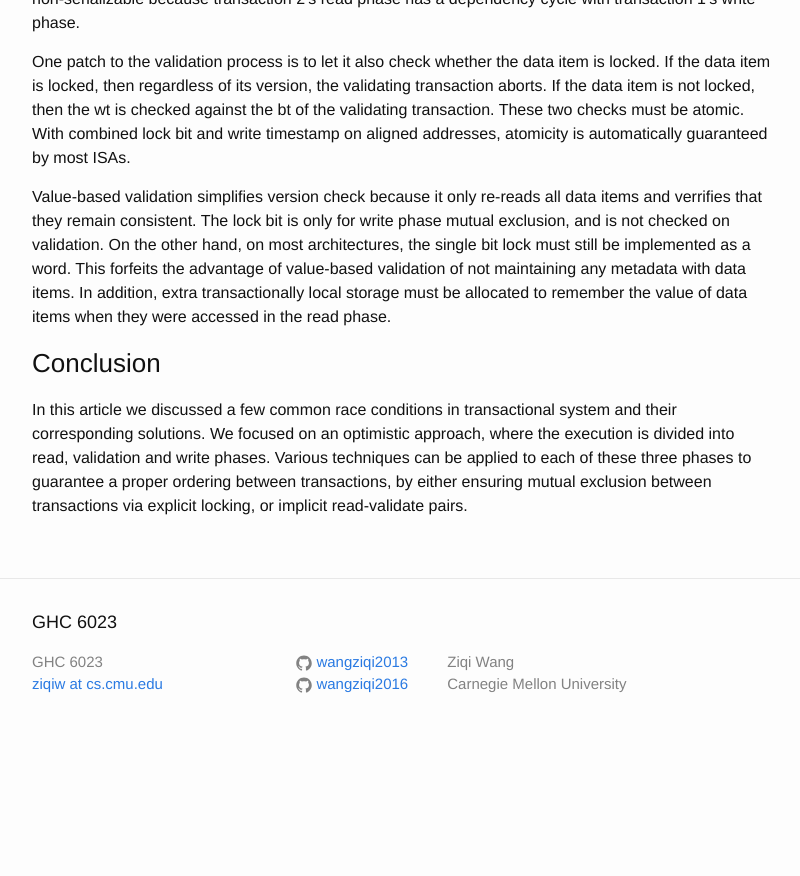
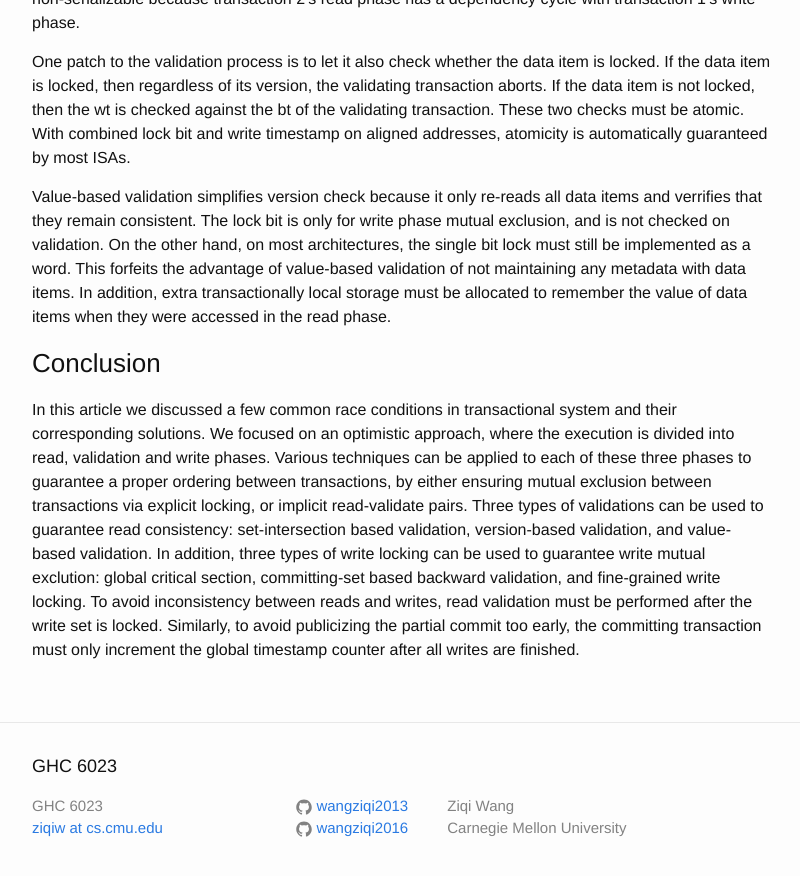
Before and after one commit to wangziqi2013/wangziqi2013.github.io, a Jekyll site: the page built from _posts/2018-03-21-Analyzing-OCC-Anomalies-and-Solutions.markdown, in a window 1280 px wide and 900 px high, scrolled down 11183 px. Shown: the top 876 px of the window, without its empty margins (238-1038 px from the left). Built offline with Jekyll 4.4.1, drawn with Linux system fonts in a browser that asks for light colours; before the commit the page ends 11939 px from its top, so only the background shows below that.

```diff
--- a/_posts/2018-03-21-Analyzing-OCC-Anomalies-and-Solutions.markdown
+++ b/_posts/2018-03-21-Analyzing-OCC-Anomalies-and-Solutions.markdown
@@ -484,4 +484,10 @@ the value of data items when they were accessed in the read phase.
 In this article we discussed a few common race conditions in transactional system and their corresponding solutions.
 We focused on an optimistic approach, where the execution is divided into read, validation and write phases. Various
 techniques can be applied to each of these three phases to guarantee a proper ordering between transactions, by either
-ensuring mutual exclusion between transactions via explicit locking, or implicit read-validate pairs.
+ensuring mutual exclusion between transactions via explicit locking, or implicit read-validate pairs. Three types
+of validations can be used to guarantee read consistency: set-intersection based validation, version-based validation,
+and value-based validation. In addition, three types of write locking can be used to guarantee write mutual exclution:
+global critical section, committing-set based backward validation, and fine-grained write locking.
+To avoid inconsistency between reads and writes, read validation must be performed after the write set is locked.
+Similarly, to avoid publicizing the partial commit too early, the committing transaction must only increment
+the global timestamp counter after all writes are finished.
```
